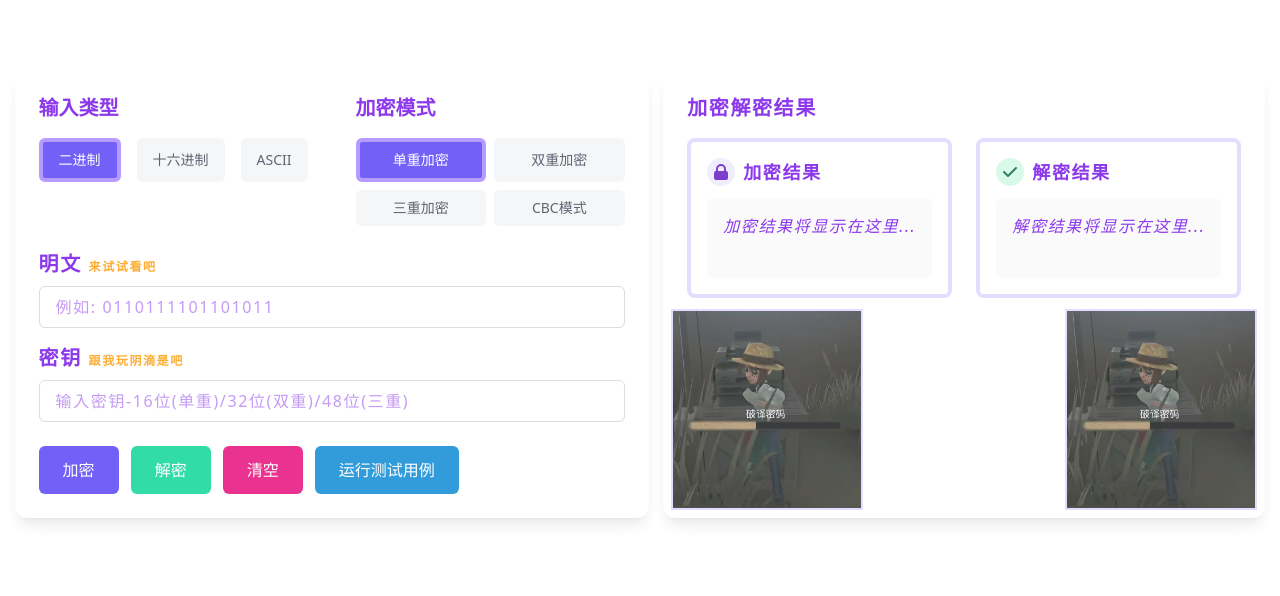
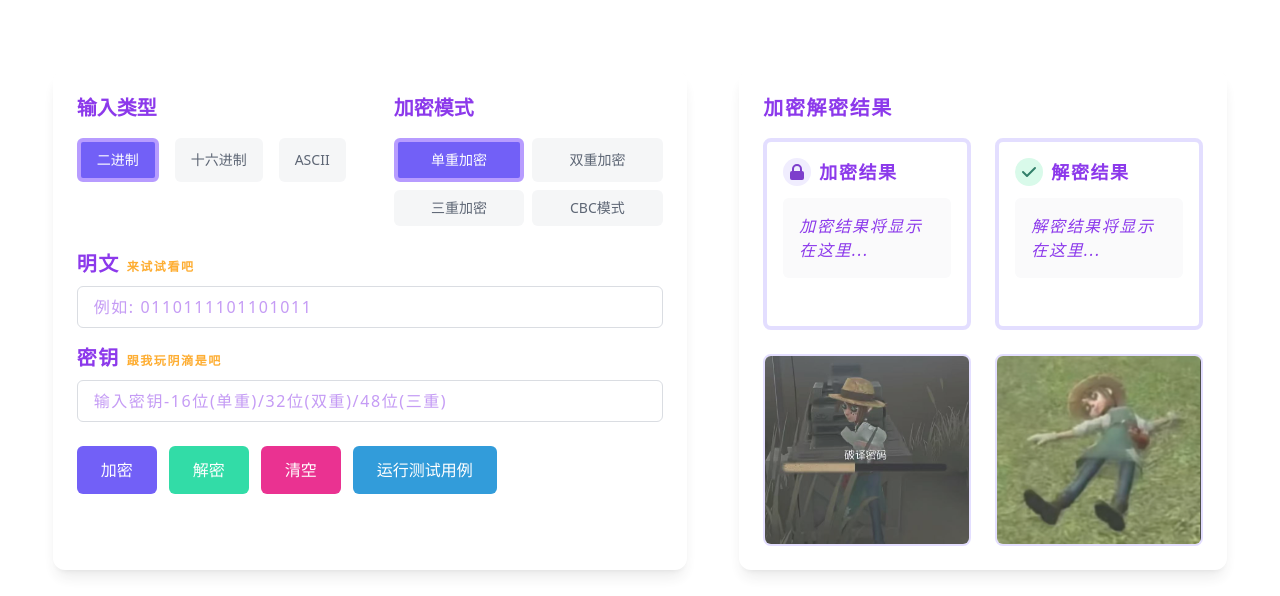
Before and after one commit to Lu-gogo/S-AES, a Vue app: page / in a window 1280 px wide. Shown: the part 302-898 px from the top of the page. Before the commit the page ends 852 px from the top, so only its background shows below. Built offline with nearby package versions, Linux system fonts and the light colour scheme.

Commit message:
增加图片优化完毕

```diff
--- a/src/views/SAESEncryptor.vue
+++ b/src/views/SAESEncryptor.vue
@@ -123,13 +123,11 @@
       </div>
 
       <!-- 结果区域 -->
-      <div class="relative opacity-80 bg-white rounded-xl shadow-lg p-6 mb-8 text-violet-700 tracking-widest">
-        <img src="../../public/poyi.jpg" alt="园丁破译ing" class="absolute bottom-2 left-2 w-48 border-2 border-violet-200" />
-        <img src="../../public/poyi.jpg" alt="园丁躺" class="absolute bottom-2 right-2 w-48 border-2 border-violet-200" />
+      <div class="opacity-80 bg-white rounded-xl min-w-120 shadow-lg p-6 mb-8 text-violet-700 tracking-widest">
         <h2 class="text-xl font-bold mb-4">加密解密结果</h2>
 
-        <div class="grid lg:grid-cols-2 gap-6">
-          <div class="border-4 border-violet-200 rounded-lg p-4">
+        <div class="grid grid-cols-2 grid-rows-2 gap-6">
+          <div class="border-4 border-violet-200 rounded-lg p-4 w-52 h-48">
             <h3 class="text-lg font-bold mb-3 flex items-center">
               <span class="bg-violet-100 text-violet-800 rounded-full p-1 mr-2">
                 <svg xmlns="http://www.w3.org/2000/svg" class="h-5 w-5" viewBox="0 0 20 20" fill="currentColor">
@@ -143,7 +141,7 @@
             </div>
           </div>
 
-          <div class="border-4 border-violet-200 rounded-lg p-4">
+          <div class="border-4 border-violet-200 rounded-lg p-4 w-52 h-48" >
             <h3 class="text-lg font-bold mb-3 flex items-center">
               <span class="bg-emerald-100 text-emerald-800 rounded-full p-1 mr-2">
                 <svg xmlns="http://www.w3.org/2000/svg" class="h-5 w-5" viewBox="0 0 20 20" fill="currentColor">
@@ -156,6 +154,15 @@
               {{ decryptedText || '解密结果将显示在这里...' }}
             </div>
           </div>
+
+          <div class="w-52 h-48 ">
+            <img src="../../public/poyi.jpg" alt="园丁破译ing" class="border-2 rounded-lg border-violet-200 w-full h-full object-cover" />
+          </div>
+          <div class="w-52 h-48 ">
+            <img src="../../public/lei.png" alt="园丁躺" class="border-2 rounded-lg border-violet-200 w-full h-full object-cover" />
+          </div>
+
+
         </div>
       </div>
 
```
Also changed, not shown: public/lei.png (added).
